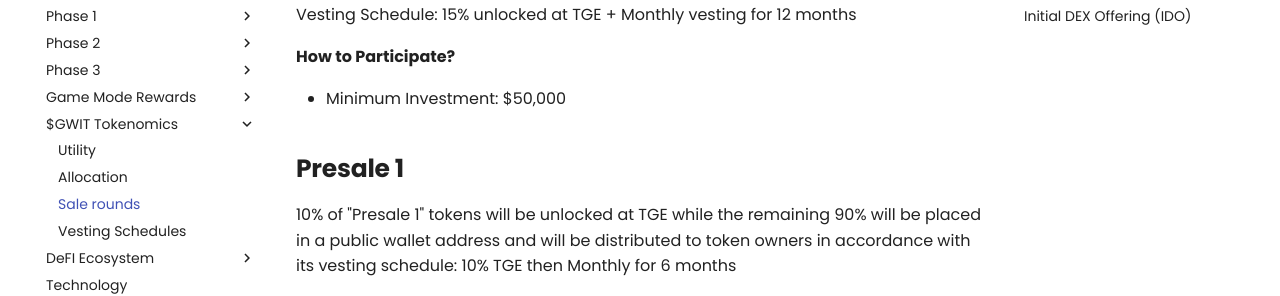
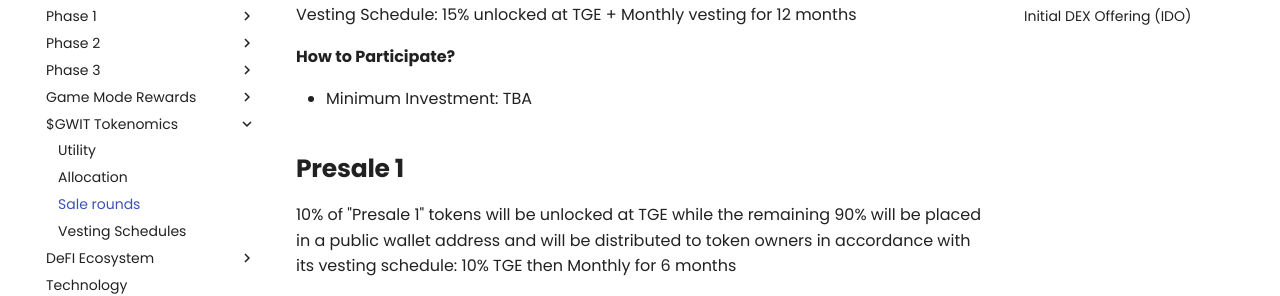
Before and after one commit to AshtreeBV/roosterwars-whitepaper, an MkDocs documentation site: the page built from docs/tokenomics/token-sale-rounds.md, in a window 1280 px wide and 900 px high, scrolled down 476 px. Shown: the part 173-469 px from the top of the window. Built offline with MkDocs 1.6.1 and Material for MkDocs 9.7.7, drawn with Linux system fonts in a browser that asks for light colours.

Commit message:
Private Sale Min

```diff
--- a/docs/tokenomics/token-sale-rounds.md
+++ b/docs/tokenomics/token-sale-rounds.md
@@ -27,7 +27,7 @@ Vesting Schedule: 15% unlocked at TGE + Monthly vesting for 12 months
 
 **How to Participate?**
 
-- Minimum Investment: $50,000
+- Minimum Investment: TBA
 
 ## **Presale 1**
 
```
